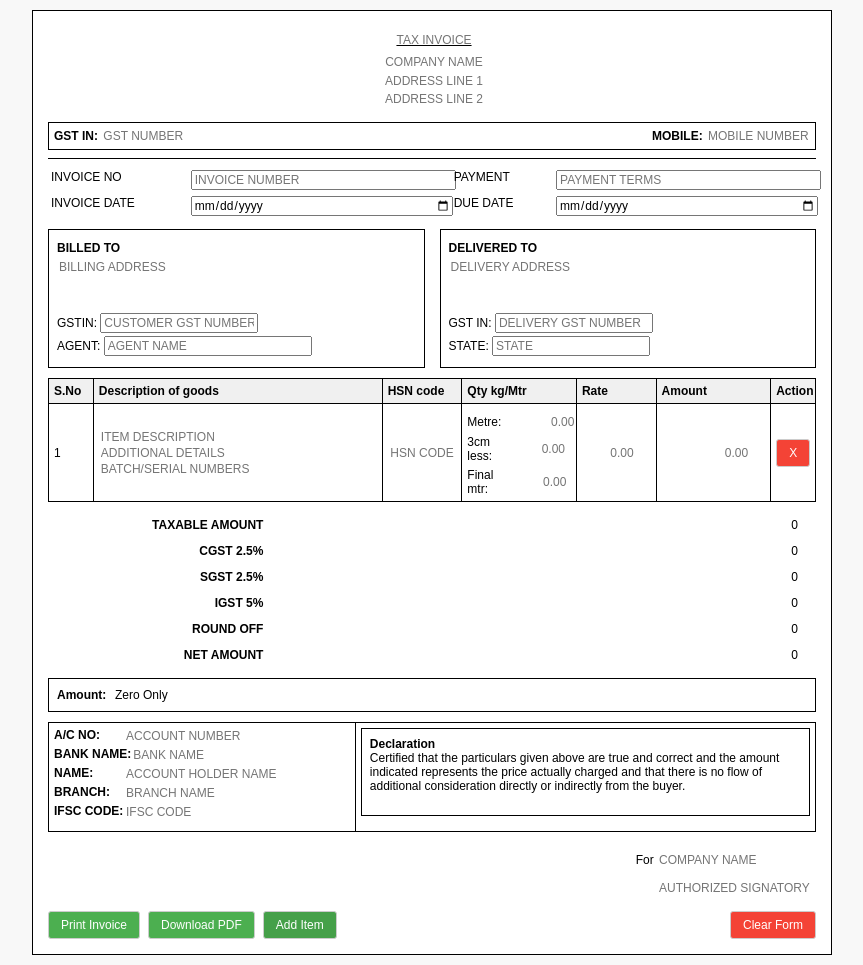
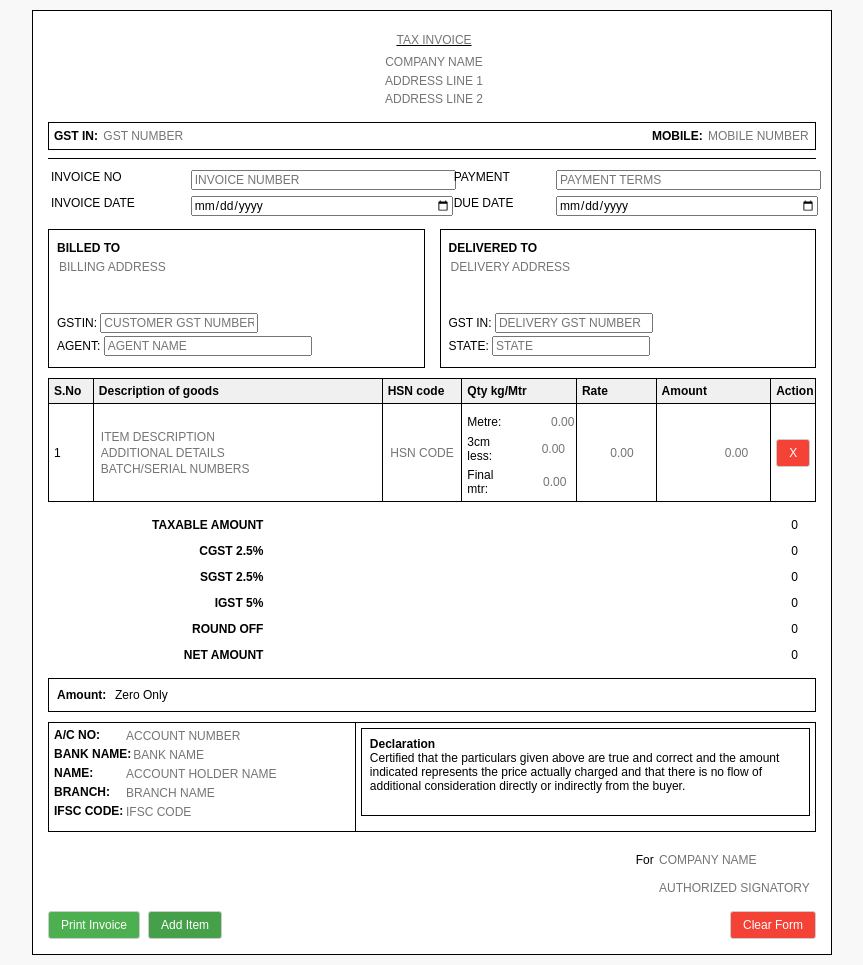
Before and after one commit to mugesh713/Bill, a plain HTML site: page index.html in a window 1280 px wide. Shown: the whole page, without its empty margins (208-1071 px from the left). Drawn offline with nearby package versions, Linux system fonts and the light colour scheme.

Commit message:
first commit

```diff
--- a/index.html
+++ b/index.html
@@ -435,7 +435,6 @@
     <div class="button-container">
       <div class="button-group">
         <button class="print-btn" onclick="window.print()">Print Invoice</button>
-        <button class="print-btn" onclick="generatePDF()">Download PDF</button>
         <button onclick="addRow()" style="background-color: #45a049; color:white;">Add Item</button>
       </div>
       <button class="clear-btn" onclick="clearForm()">Clear Form</button>
```
